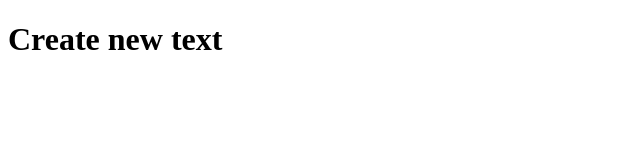
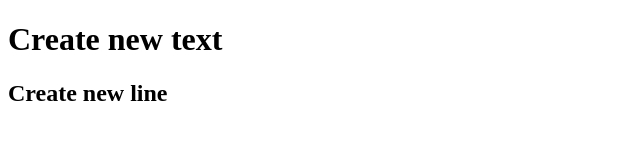
Before and after one commit to newpheeraphat/hello-git, a plain HTML site: page index.html in a window 1280 px wide. Shown: the whole page, without its empty margins (0-640 px from the left). Drawn offline with Linux system fonts and the light colour scheme.

Commit message:
feat: add new line in index.html again

```diff
--- a/index.html
+++ b/index.html
@@ -9,5 +9,8 @@
     <h1>
       Create new text
     </h1>
+    <h2>
+      Create new line
+    </h2>
   </body>
 </html>
```
